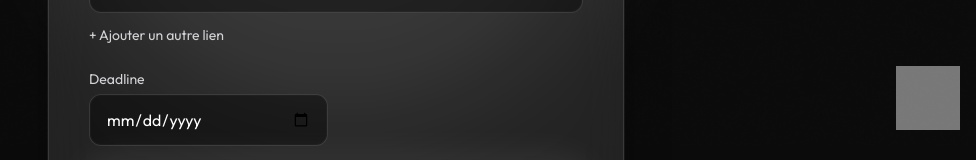
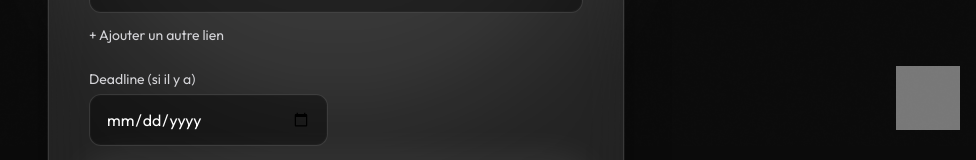
Before and after one commit to munoa/mwunh, a Next.js app: page / in a window 1280 px wide. Shown: the part 654-814 px from the top of the page, without its empty margins (304-1280 px from the left). Built offline with nearby package versions, Linux system fonts and the light colour scheme; grey boxes are pictures that could not be loaded.

Commit message:
Update index.js

```diff
--- a/pages/index.js
+++ b/pages/index.js
@@ -27,7 +27,7 @@ export default function Home() {
         'Style, éléments à mettre, contraintes de texte, couleurs, références, etc.',
       links: 'Liens utiles (plusieurs possibles)',
       add_link: '+ Ajouter un autre lien',
-      deadline: 'Deadline',
+      deadline: 'Deadline (si il y a)',
       send: 'Envoyer',
       sending: 'Envoi…',
       ok: 'Merci ! Ta demande a bien été envoyée.',
@@ -45,7 +45,7 @@ export default function Home() {
         'Style, elements to include, text constraints, colors, references, etc.',
       links: 'Useful links (multiple)',
       add_link: '+ Add another link',
-      deadline: 'Deadline',
+      deadline: 'Deadline (if there is)',
       send: 'Send',
       sending: 'Sending…',
       ok: 'Thanks! Your request has been sent.',
```
